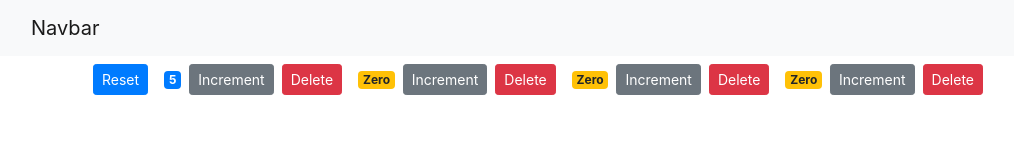
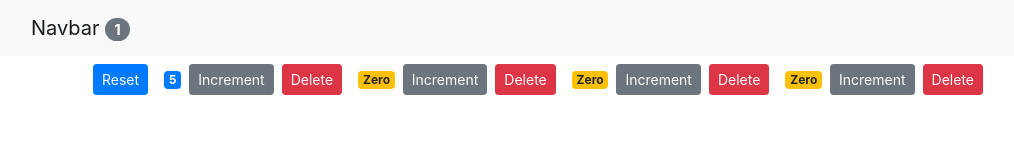
Before and after one commit to Prono96/react-counter-app, a React (Create React App) app: page / in a window 1280 px wide. Shown: the top 160 px of the page, without its empty margins (0-1014 px from the left). Built offline with nearby package versions, Linux system fonts and the light colour scheme.

Commit message:
changed the app from using classes to functions in component/navbar.jsx

```diff
--- a/src/App.js
+++ b/src/App.js
@@ -41,7 +41,8 @@
   render() {
     return (
       <React.Fragment>
-        < NavBar />
+        < NavBar
+        totalCounters={this.state.counters.filter(c => c.value > 0).length} />
         <main className="container">
           <Counters
             counters={this.state.counters}
--- a/src/components/navbar.jsx
+++ b/src/components/navbar.jsx
@@ -1,15 +1,31 @@
 import React, { Component } from 'react';
 
-class NavBar extends Component {
-  render() {
-    return (
-      <nav className="navbar navbar-light bg-light">
+const NavBar = (props) => {
+  return (
+    <nav className="navbar navbar-light bg-light">
   <div className="container-fluid">
-    <a className="navbar-brand" href="#">Navbar</a>
+    <a className="navbar-brand" href="#">
+      Navbar  <span className="badge badge-pill badge-secondary">{props.totalCounters}</span>
+    </a>
   </div>
 </nav>
-    );
-  }
+   );
 }
 
 export default NavBar;
+
+// class NavBar extends Component {
+//   render() {
+//     return (
+//       <nav className="navbar navbar-light bg-light">
+//   <div className="container-fluid">
+//     <a className="navbar-brand" href="#">
+//       Navbar  <span className="badge badge-pill badge-secondary">{this.props.totalCounters}</span>
+//       </a>
+//   </div>
+// </nav>
+//     );
+//   }
+// }
+
+// export default NavBar;
```
